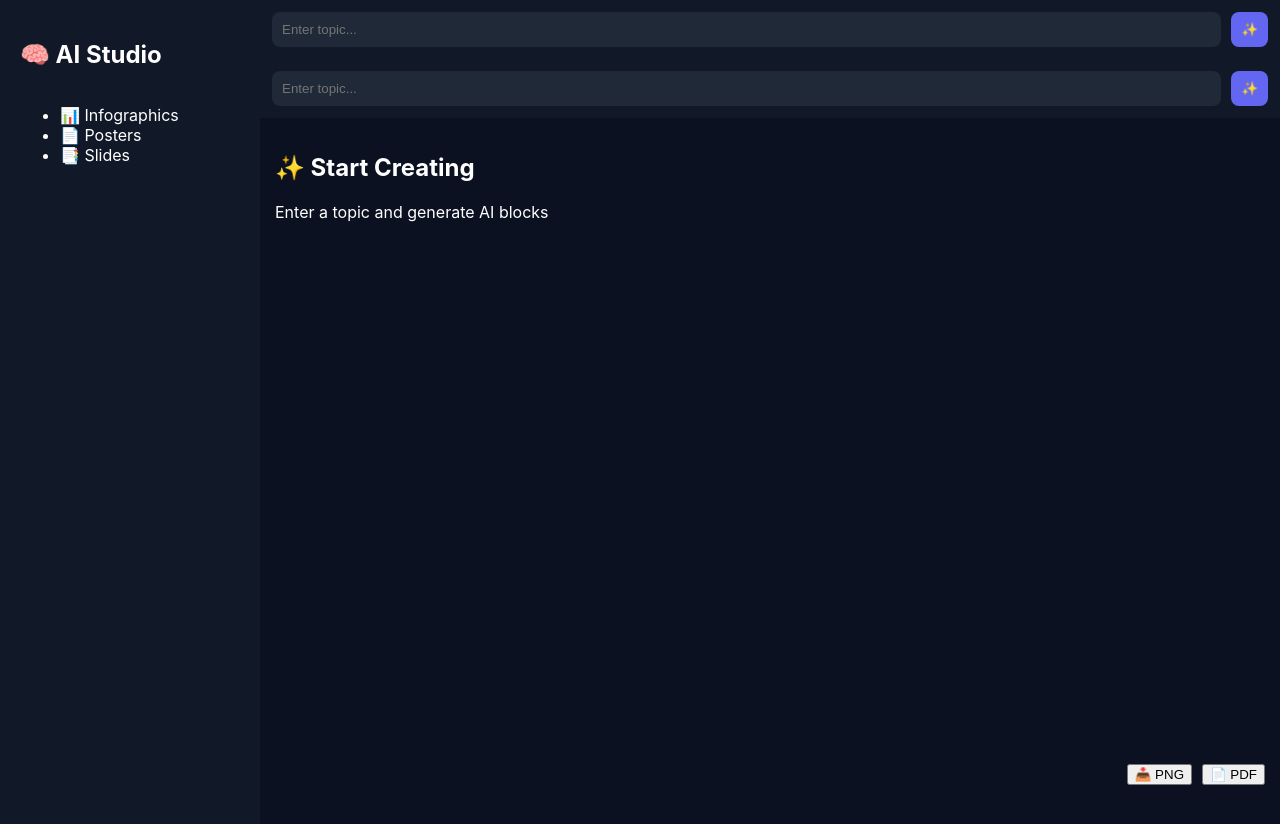
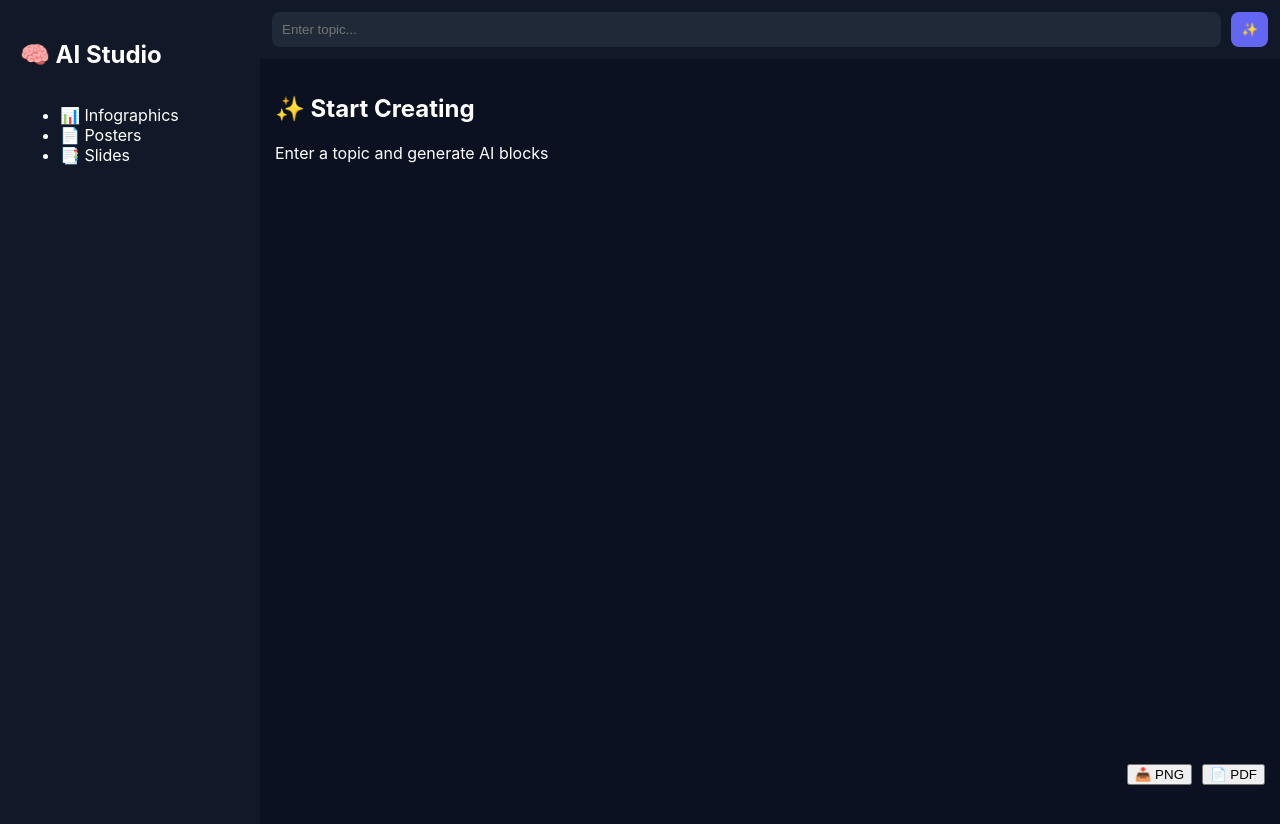
Before and after one commit to dev-akash-60/Ai-Infographics-for-research-Methodology, a React (Create React App) app in the folder frontend/: page / in a window 1280 px wide. Shown: the top 824 px of the page. Built offline with nearby package versions, Linux system fonts and the light colour scheme.

Commit message:
Update Toolbar.js

```diff
--- a/frontend/src/components/Toolbar.js
+++ b/frontend/src/components/Toolbar.js
@@ -1,21 +1,15 @@
-import React, { useState } from "react";
+import React from "react";
 
-function Topbar({ generateBlocks, toggleSidebar }) {
-  const [topic, setTopic] = useState("");
+function Toolbar({ selectedBlock, deleteBlock }) {
+  if (!selectedBlock) return null;
 
   return (
-    <div className="topbar">
-      <button className="menu-btn" onClick={toggleSidebar}>☰</button>
-
-      <input
-        placeholder="Enter topic..."
-        value={topic}
-        onChange={(e) => setTopic(e.target.value)}
-      />
-
-      <button onClick={() => generateBlocks(topic)}>✨</button>
+    <div className="toolbar">
+      <button onClick={deleteBlock}>🗑 Delete</button>
+      <button>🎨 Style</button>
+      <button>📏 Resize</button>
     </div>
   );
 }
 
-export default Topbar;
+export default Toolbar;
```
